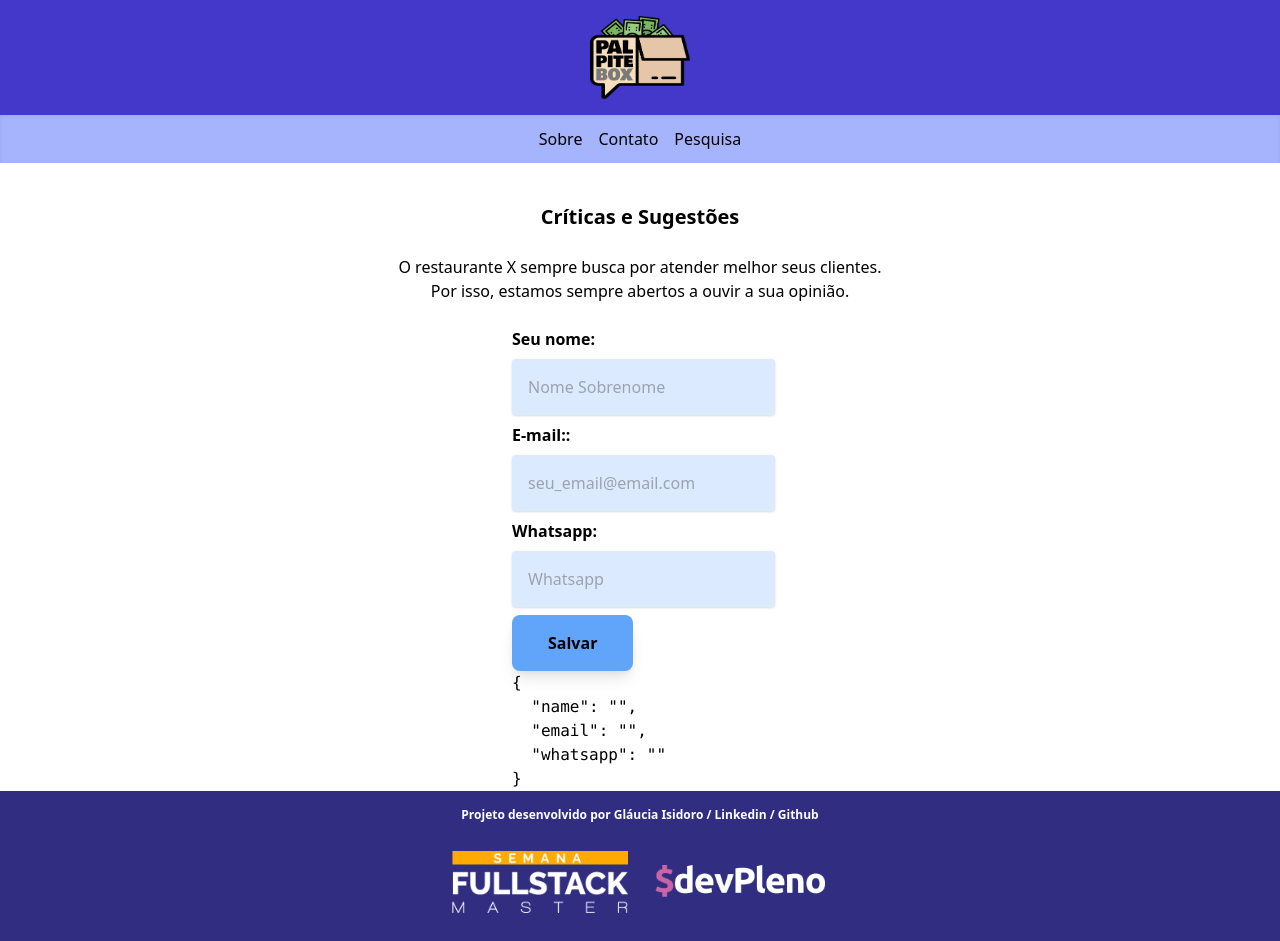
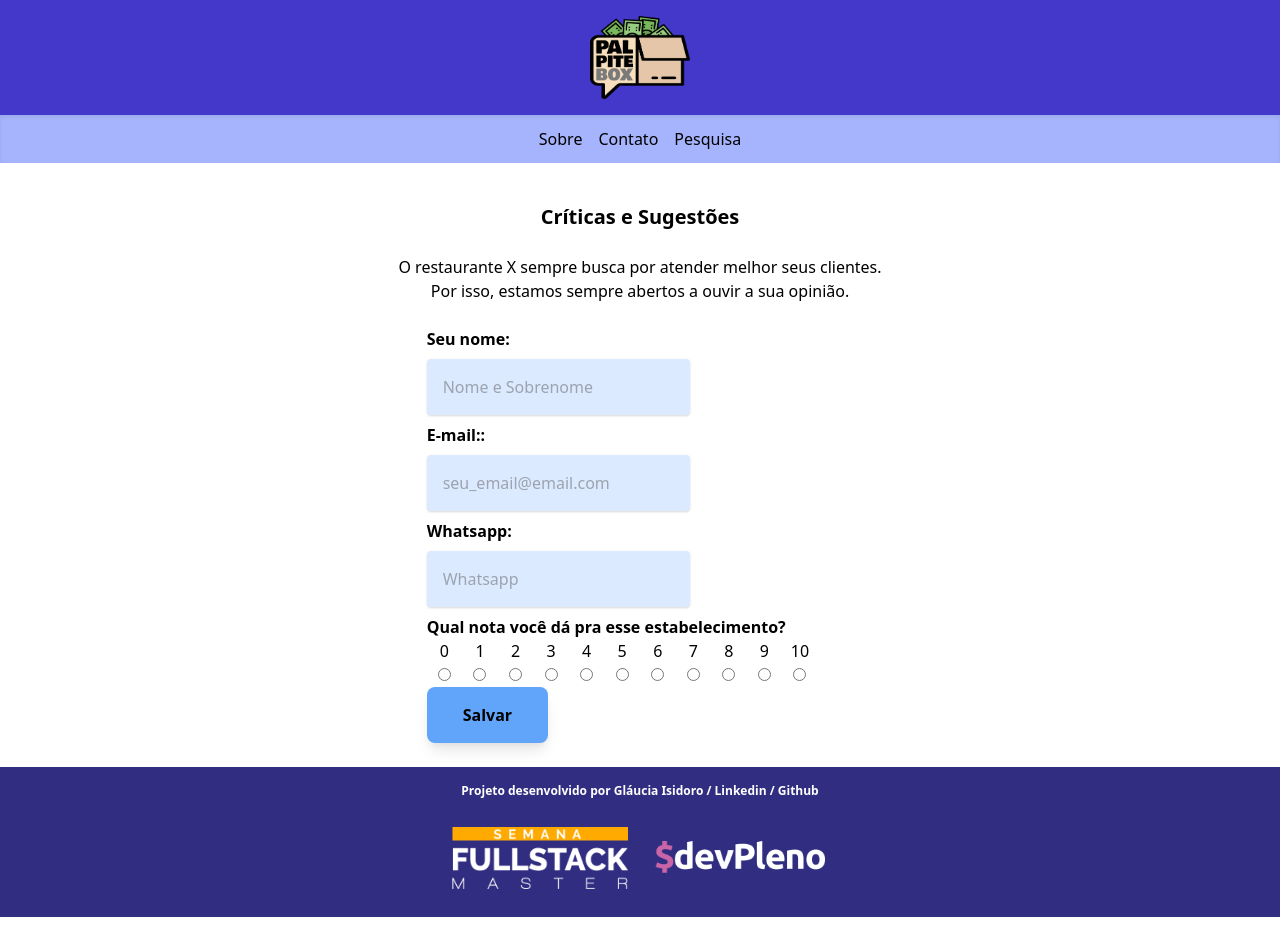
Before and after one commit to glau-isidoro/palpitebox, a Next.js app: page /survey in a window 1280 px wide. After the commit the page ends 917 px from the top, so only its background shows below. Built offline with nearby package versions, Linux system fonts and the light colour scheme.

Commit message:
rate with radio button

```diff
--- a/pages/api/save.js
+++ b/pages/api/save.js
@@ -39,13 +39,17 @@ export default async (req, res) => {
       email: data.email,
       whatsapp: data.whatsapp,
       date: format(today, 'dd/MM/yyyy HH:mm'),
-      rate: 5,
+      rate: data.rate,
       cupom,
       promo,
       active: true,
     })
 
-    res.end(req.body)
+    res.end(JSON.stringify({
+      showCoupon: cupom !== '',
+      cupom,
+      promo
+    }))
 
   } catch (err) {
     console.log(err)
--- a/pages/survey.js
+++ b/pages/survey.js
@@ -6,15 +6,20 @@ const Survey = () => {
     name: '',
     email: '',
     whatsapp: '',
+    rate: 0
   })
+  const rateValues = [0, 1, 2, 3, 4, 5, 6, 7, 8, 9, 10]
+  const [success, setSuccess] = useState(false)
+  const [savedResponse, setResponse] = useState({})
   const save = async () => {
     try {
       const response = await fetch('/api/save', {
         method: 'POST',
         body: JSON.stringify(form)
       })
-      const data = await response.json
-      console.log(data)
+      const data = await response.json()
+      setResponse(data)
+      setSuccess(true)
     } catch (err) {
       console.log(err)
     }
@@ -35,9 +40,9 @@ const Survey = () => {
         O restaurante X sempre busca por atender melhor seus clientes.<br />
         Por isso, estamos sempre abertos a ouvir a sua opinião.
       </p>
-      <div className='w-1/5 mx-auto'>
+      { !success && <div className='w-1/3 mx-auto mb-6'>
         <label className='font-bold'>Seu nome:</label>
-        <input type='text' className='bg-blue-100 p-4 block shadow my-2 rounded' placeholder='Nome Sobrenome' onChange={onChange} name='name' value={form.name} />
+        <input type='text' className='bg-blue-100 p-4 block shadow my-2 rounded' placeholder='Nome e Sobrenome' onChange={onChange} name='name' value={form.name} />
 
         <label className='font-bold'>E-mail::</label>
         <input type='text' className='bg-blue-100 p-4 block shadow my-2 rounded' placeholder='seu_email@email.com' onChange={onChange} name='email' value={form.email} />
@@ -45,11 +50,35 @@ const Survey = () => {
         <label className='font-bold'>Whatsapp:</label>
         <input type='text' className='bg-blue-100 p-4 block shadow my-2 rounded' placeholder='Whatsapp' onChange={onChange} name='whatsapp' value={form.whatsapp} />
 
+        <label className='font-bold'>Qual nota você dá pra esse estabelecimento?</label>
+        <div className='flex'>
+          { rateValues.map(value => {
+            return (
+              <label className='block w-1/12 text-center'>
+                {value} <br/>
+                <input type='radio' name='rate' value={value} onChange={onChange}></input>
+              </label>)
+            })
+          }
+        </div>
+
         <button onClick={save} className='bg-blue-400 px-9 py-4 font-bold rounded-lg shadow-lg hover:shadow'>Salvar</button>
-        <pre>
-          {JSON.stringify(form, null, 2)}
-        </pre>
-      </div>
+      </div> }
+      { success && <div className='w-1/2 mx-auto mb-6'>
+        <p className='mb-6 text-center bg-blue-100 border-t border-b border-blue-500 text-blue-700 px-4 py-3'>Obrigado por compartilhar sua opinião conosco!</p>
+        {
+          savedResponse.showCoupon && <div className='text-center border p-4 mb-4'>
+            Seu cupom: <br/>
+            <span className='font-bold text-2xl'>{savedResponse.cupom}</span>
+          </div>
+        }
+        {
+          savedResponse.showCoupon && <div className='text-center border p-4'>
+            <span className='font-bold block mb-2'>{savedResponse.promo}</span>
+            <span className='italic'>Salve o código e utilize na sua próxima compra</span>
+          </div>
+        }
+      </div>}
     </div>
   )
 }
```
